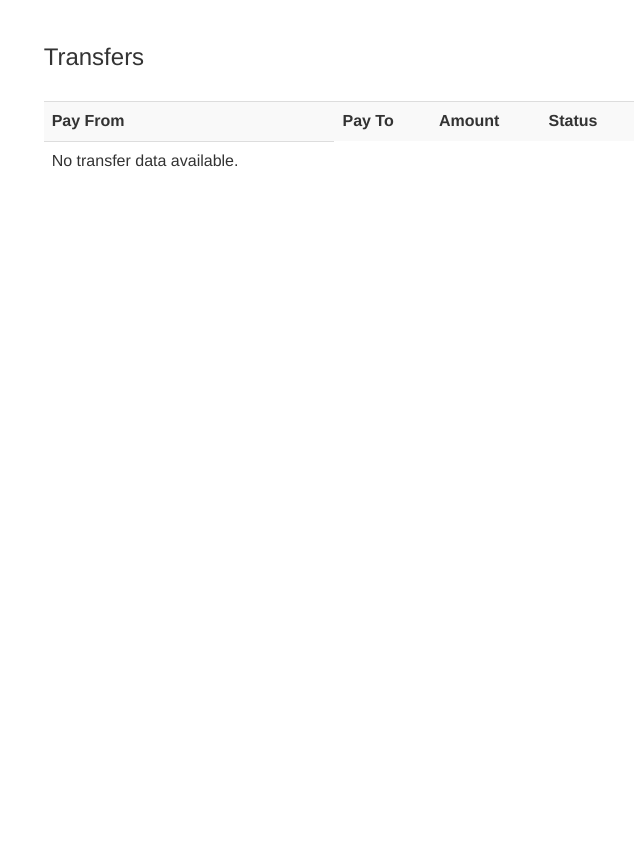
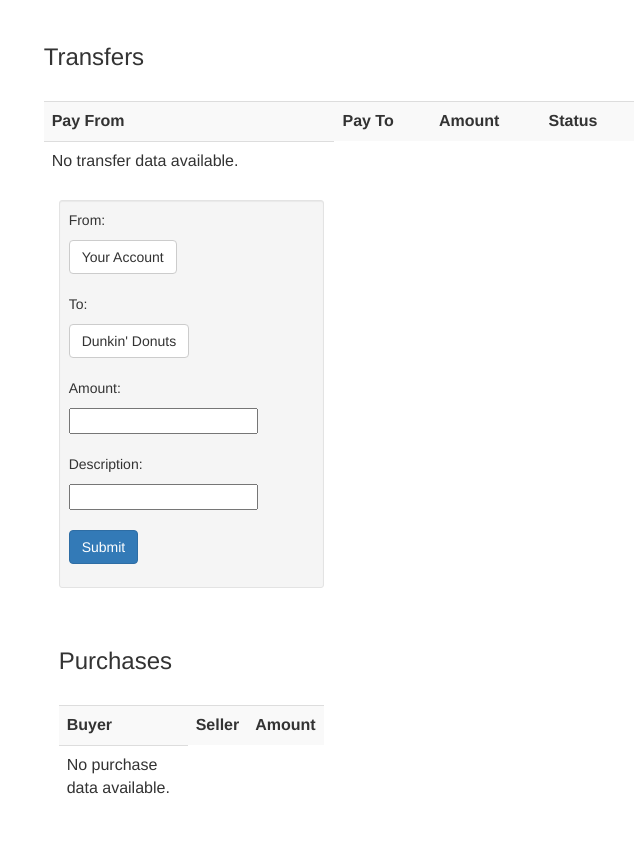
Before and after one commit to nband/hcsproject4, a Flask app: template app/templates/home.html in a window 1280 px wide. Shown: the part 500-1347 px from the top of the page, without its empty margins (508-1148 px from the left). Before the commit the page ends 667 px from the top, so only its background shows below. Run offline with Flask 2, Linux system fonts and the light colour scheme; the template is opened without the code that fills it, so the values that code supplies are empty; parts of the project's set-up code (start-up, migrations or seed data) failed here and were passed over; some libraries are stand-ins or nearby versions.

Commit message:
First commit

```diff
--- a/app/routes.py
+++ b/app/routes.py
@@ -96,3 +96,85 @@ def postTransfer():
 
 	# redirect user to the same page, which should now show there latest transaction in the list
 	return redirect("/index", code=302)
+
+# Post route for conducting purchases.
+@app.route('/purchase', methods=['POST'])
+def purchase():
+
+
+	# get the fixed account value from the HTML form
+	# NOTE - I encountered issues in getting ACCOUNT ID's specifically
+	# so, this step actually just gets "insertidhere" in the field
+	Account = request.form["Account"]
+	if Account == "":
+		return redirect("/index", code=302)
+
+	Merchant = request.form["Merchant"]
+	try:
+		amount = float(request.form["amount"]) # need to convert to an int or this fails
+	except ValueError:
+		amount = ""
+
+	description = request.form["description"]
+
+	# set values that are not included in the form
+	medium = "balance";
+	dateObject = datetime.date.today()
+	dateString = dateObject.strftime('%Y-%m-%d')
+
+	# set up payload for request
+	body = {
+		'medium' : medium,
+		'payee_id' : Merchant,
+		'amount' : amount,
+		'transaction_date' : dateString,
+		'description' : description
+	}
+
+	# make the request to create the transfer
+	url = "http://api.reimaginebanking.com/accounts/{}/purchases?key={}".format(Account, apiKey)
+	response = requests.post(
+		url,
+		data=json.dumps(body),
+		headers={'content-type':'application/json'},)
+
+	# redirect user to the index page
+	return redirect("/index", code=302)
+
+# Load the purchases.
+@app.route('/purchaseList', methods=['GET'])
+def purchaseList():
+
+	# create the URL for the request
+	accountsUrl = 'http://api.reimaginebanking.com/accounts?key={}'.format(apiKey)
+
+	# make call to the Nessie Accounts endpoint
+	accountsResponse = requests.get(accountsUrl)
+
+	# if the accounts call responds with success
+	if accountsResponse.status_code == 200:
+		accounts = json.loads(accountsResponse.text)
+
+	# create the URL for the request
+	purchasesUrl = "http://api.reimaginebanking.com/accounts/{}/purchases?key={}".format(accounts['_id'], apiKey)
+
+	# make call to the Nessie Accounts endpoint
+	purchasesResponse = requests.get(purchasesUrl)
+
+	# if the accounts call responds with success
+	if purchasesResponse.status_code == 200:
+		purchases = json.loads(purchasesResponse.text)
+
+		# variable which will keep track of all purchases to pass to UI
+		purchases = []
+
+		# for each account make a request to get it's transfers where it is the payer only...
+		for account in accounts:
+			purchasesURL = "http://api.reimaginebanking.com/accounts/{}/purchases?key={}".format(accounts['_id'], apiKey)
+			purchasesResponse = requests.get(purchasesUrl)
+
+			# if the transfer GET request was successful, add the resulting transfers to the array of data
+			if purchasesResponse.status_code == 200:
+				purchases.extend(json.loads(purchasesResponse.text))
+
+		return render_template("purchaseList.html", accounts=accounts, format_price=format_price, purchases=purchases)
--- a/app/templates/home.html
+++ b/app/templates/home.html
@@ -49,6 +49,16 @@
 					<br>
 
 					{% include 'transferList.html' %}
+
+				<!-- Purchasing Column -->
+				<div class="col-md-6">
+					{% include 'purchase.html' %}
+
+					<br>
+					<h3>Purchases</h3>
+					<br>
+
+					{% include 'purchaseList.html' %}
 				</div>
 			</div>
     	</div>
--- /dev/null
+++ b/app/templates/purchase.html
@@ -0,0 +1,29 @@
+<div class="well well-sm">
+
+	<p>From: <span id="Account"></span></p>
+	<button class="btn btn-default" id="insertidhere">Your Account</button>
+
+	<br>
+	<br>
+
+	<p>To: <span id="Merchant"></span></p>
+	<button class="btn btn-default" id="57cf75cea73e494d8675ec49">Dunkin' Donuts</button>
+
+	<br>
+	<br>
+
+	<form action="/purchase" method="POST">
+		<p>Amount: <span id="purchaseAmount"></span></p>
+		<input id="amount" type="text" name="amount" />
+		<br><br>
+		<p>Description: <span id="purchaseDescription"></span></p>
+		<input id="description" type="text" name="description" />
+		<br><br>
+
+		<!-- hidden fields populated by JS -->
+		<input id="Merchant" type="hidden" name="Merchant" />
+		<input id="Account" type="hidden" name="Account" />
+
+		<input type="submit" class="btn btn-primary" name="Confirm Purchase">
+	</form>
+</div>
--- /dev/null
+++ b/app/templates/purchaseList.html
@@ -0,0 +1,20 @@
+<table class="table table-striped">
+	<tr>
+		<th>Buyer</th>
+		<th>Seller</th>
+		<th>Amount</th>
+	</tr>
+
+	{% if purchases|length == 0 %}
+		<tr><td>No purchase data available.</td></tr>
+	{% else %}
+		{% for purchase in purchases %}
+			<tr>
+				<td>{{ purchase.payer_id }}</td>
+				<td>{{ purchase.payee_id }}</td>
+				<td>${{ purchase.amount }}</td>
+			</tr>
+		{% endfor %}
+	{% endif %}
+
+</table>
```
